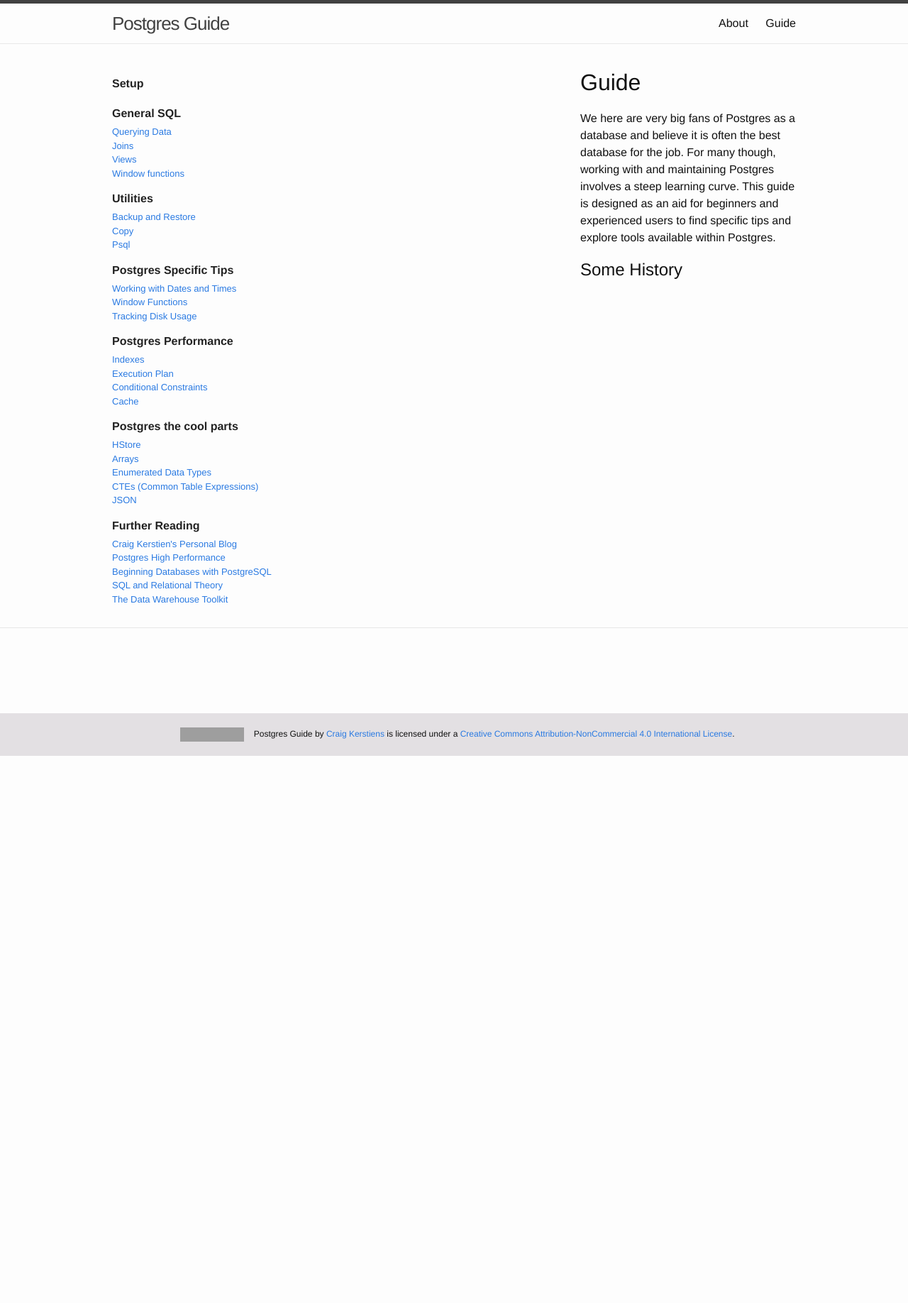
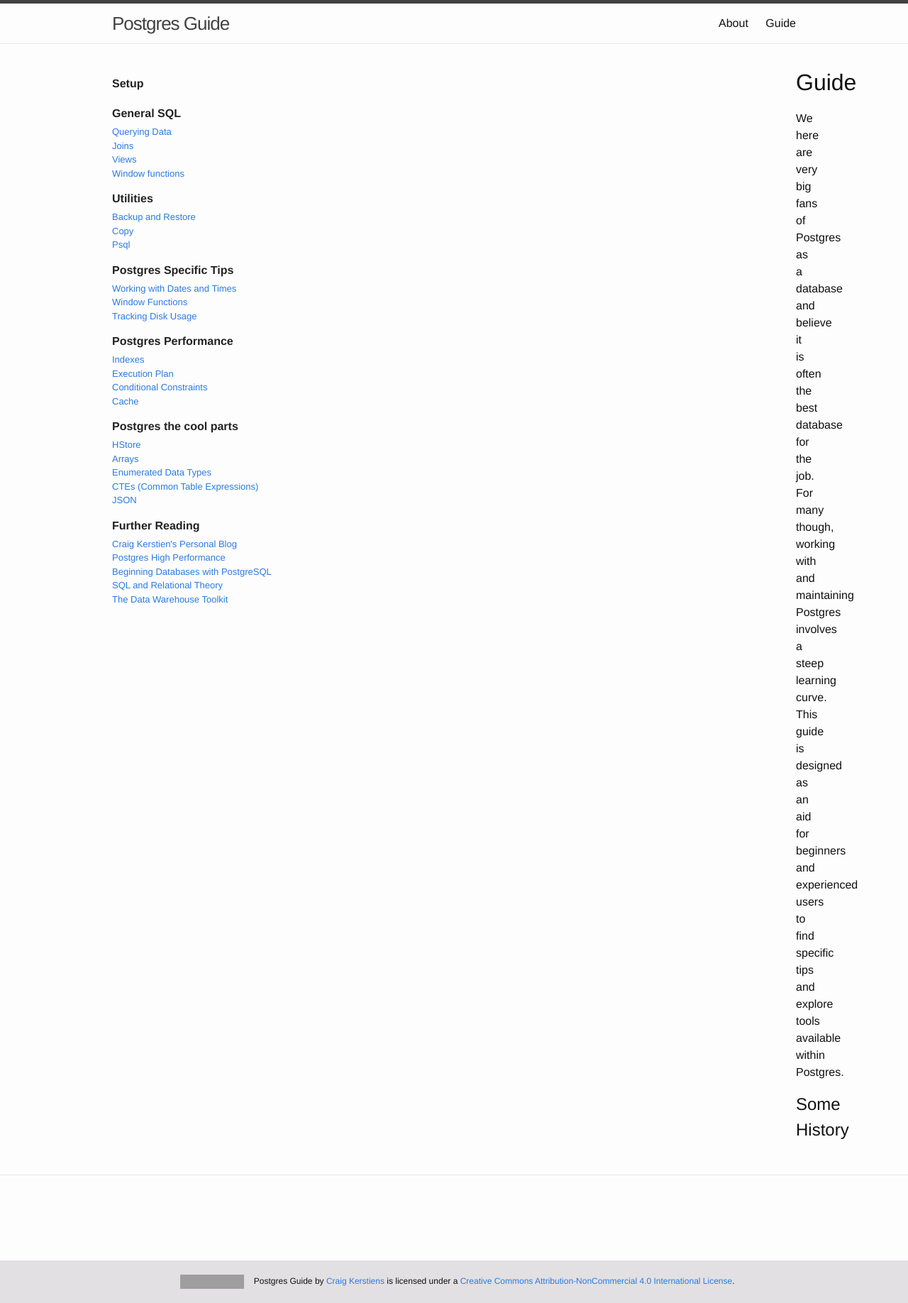
Before and after one commit to shashukla85/lg_debug_tmp, a Jekyll site: the page built from index.md, in a window 1280 px wide. Shown: the whole page at 71% size. Built offline with Jekyll 4.4.1, drawn with Linux system fonts in a browser that asks for light colours; Markdown is read by kramdown in place of the engine named in the settings; our own code applies the rules of GitHub Pages for plain Markdown files; before the commit the page ends 1065 px from its top, so only the background shows below that; grey boxes are pictures that could not be loaded.

Commit message:
Update _layout.scss

```diff
--- a/_sass/_layout.scss
+++ b/_sass/_layout.scss
@@ -219,7 +219,7 @@
 
 .post {
   width: 100%;
-  max-width: calc(100% - 660px);
+  max-width: calc(100% - 6160px);
   float: right;
   @include media-query($on-laptop) {
     max-width: calc(100% - 30px);
```
